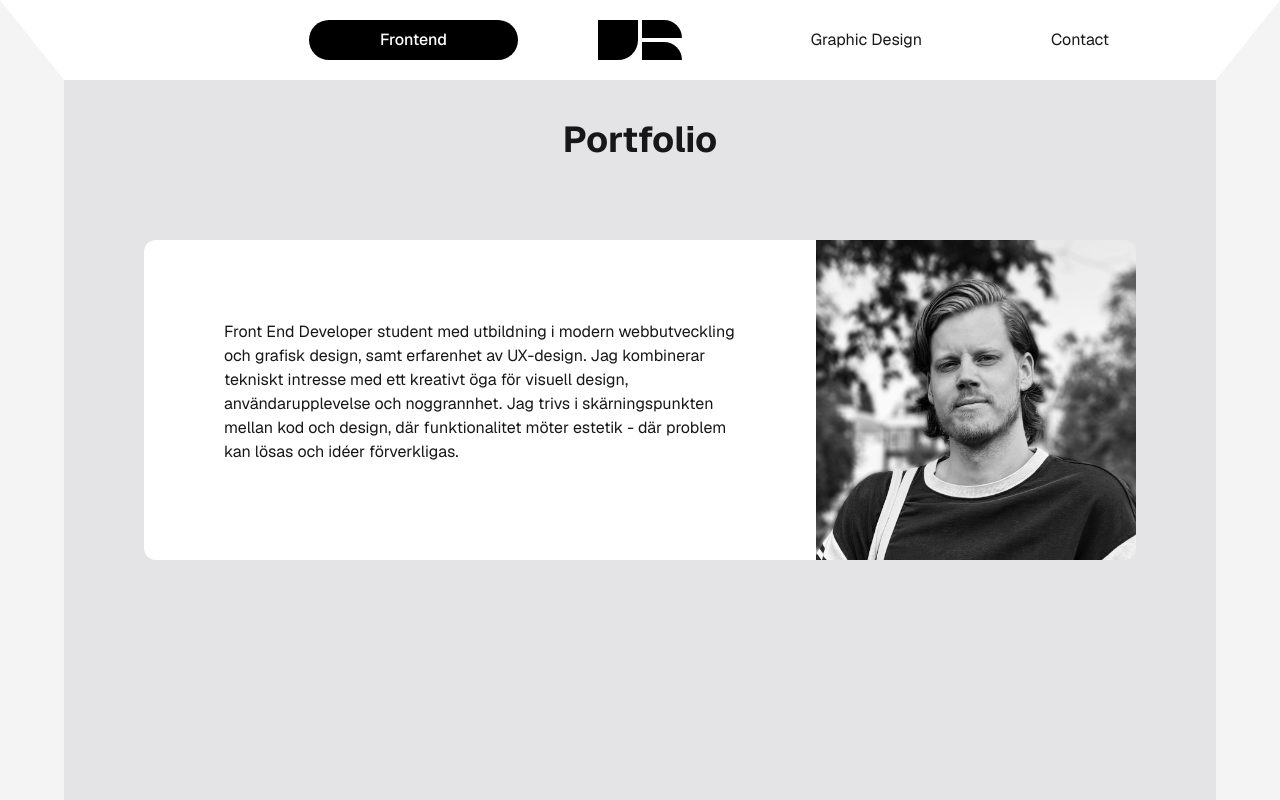
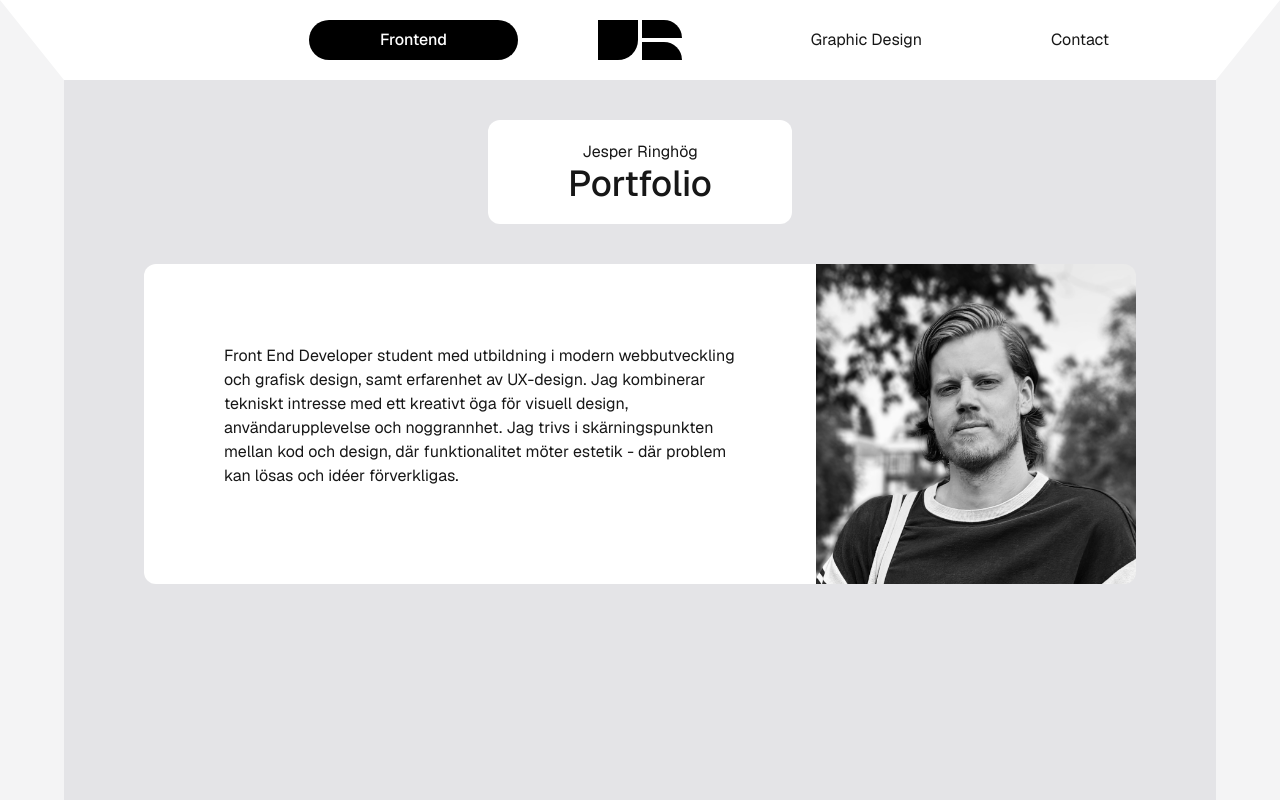
Before and after one commit to jesperringhog/the-portfolio, a Next.js app: page / in a window 1280 px wide. Shown: the top 800 px of the page. Built offline with nearby package versions, Linux system fonts and the light colour scheme.

Commit message:
added some detail changes for nav and headings

```diff
--- a/app/components/header/Header.tsx
+++ b/app/components/header/Header.tsx
@@ -27,7 +27,7 @@ export const Header = ({ portfolio, switchPortfolio }: HeaderProps) => (
         switchPortfolio={switchPortfolio}
         activePortfolio={portfolio}
       />
-      <a href="#contact" className="flex-1">
+      <a href="#contact" className="flex-1 hover:underline focus:font-medium">
         Contact
       </a>
     </nav>
--- a/app/components/header/JrLogo.tsx
+++ b/app/components/header/JrLogo.tsx
@@ -1,15 +1,13 @@
 import { useState } from "react";
 
-export const JrLogo = () => {
-  const [scroll, setScroll] = useState<Boolean>(false);
-
-  return (
-    <div className="flex gap-1 justify-center">
-      <div className="w-10 h-10 bg-black rounded-br-[50%]"></div>
+export const JrLogo = () => (
+  <a href="#">
+    <div className="flex gap-1 justify-center cursor-pointer">
+      <div className="w-10 h-10 bg-black rounded-br-[50%] hover:rounded-none"></div>
       <div className="flex flex-col gap-1">
-        <div className="w-10 h-4.5 bg-black rounded-tr-full"></div>
-        <div className="w-10 h-4.5 bg-black rounded-tr-full"></div>
+        <div className="w-10 h-4.5 bg-black rounded-tr-full hover:rounded-none"></div>
+        <div className="w-10 h-4.5 bg-black rounded-tr-full hover:rounded-none"></div>
       </div>
     </div>
-  );
-};
+  </a>
+);
--- a/app/components/main/Hero.tsx
+++ b/app/components/main/Hero.tsx
@@ -1,8 +1,13 @@
 export const Hero = () => (
   <section className="flex-1 min-h-screen mx-[5%] mt-20 bg-zinc-200">
     <div className="flex flex-col items-center">
-      <h1 className="mt-10 text-4xl font-bold">Portfolio</h1>
-      <div className="flex m-20">
+      <div className="flex flex-col items-center mt-10 py-5 px-20 bg-white rounded-xl">
+        <h2>Jesper Ringhög</h2>
+        <h1 className="text-4xl font-medium">
+          Portfolio
+        </h1>
+      </div>
+      <div className="flex my-10 mx-20">
         <div className="h-80 bg-white rounded-l-xl">
           <p className="m-20">
             Front End Developer student med utbildning i modern webbutveckling
--- a/app/components/portfolio/Portfolio.tsx
+++ b/app/components/portfolio/Portfolios.tsx
@@ -7,7 +7,7 @@ type PortfolioProps = {
 };
 
 const Portfolios = ({ portfolio }: PortfolioProps) => (
-  <section id="portfolio" className="min-h-screen mx-[5%] flex gap-20 px-20 bg-gray-200">
+  <section id="portfolio" className="min-h-screen mx-[5%] flex gap-20 px-20 bg-zinc-200">
     {portfolio === "frontend" && <FeProjects />}
     {portfolio === "graphicdesign" && <GdProjects />}
   </section>
--- a/app/page.tsx
+++ b/app/page.tsx
@@ -5,7 +5,7 @@ import { Footer } from "./components/main/Footer";
 import { Hero } from "./components/main/Hero";
 import { useRef, useState } from "react";
 import { Portfolio } from "./models/Portfolio";
-import Portfolios from "./components/portfolio/Portfolio";
+import Portfolios from "./components/portfolio/Portfolios";
 
 const Home = () => {
   const [portfolio, setPortfolio] = useState<Portfolio>("frontend");
```
